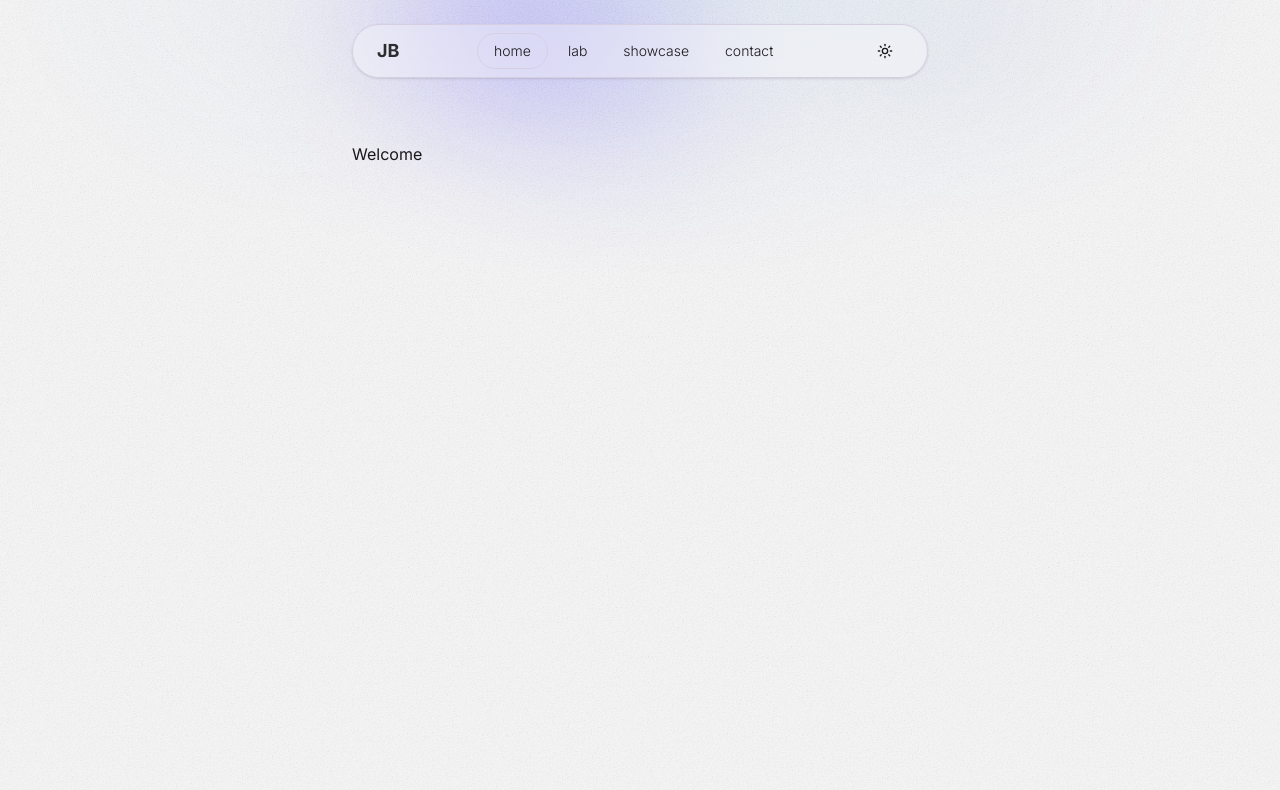
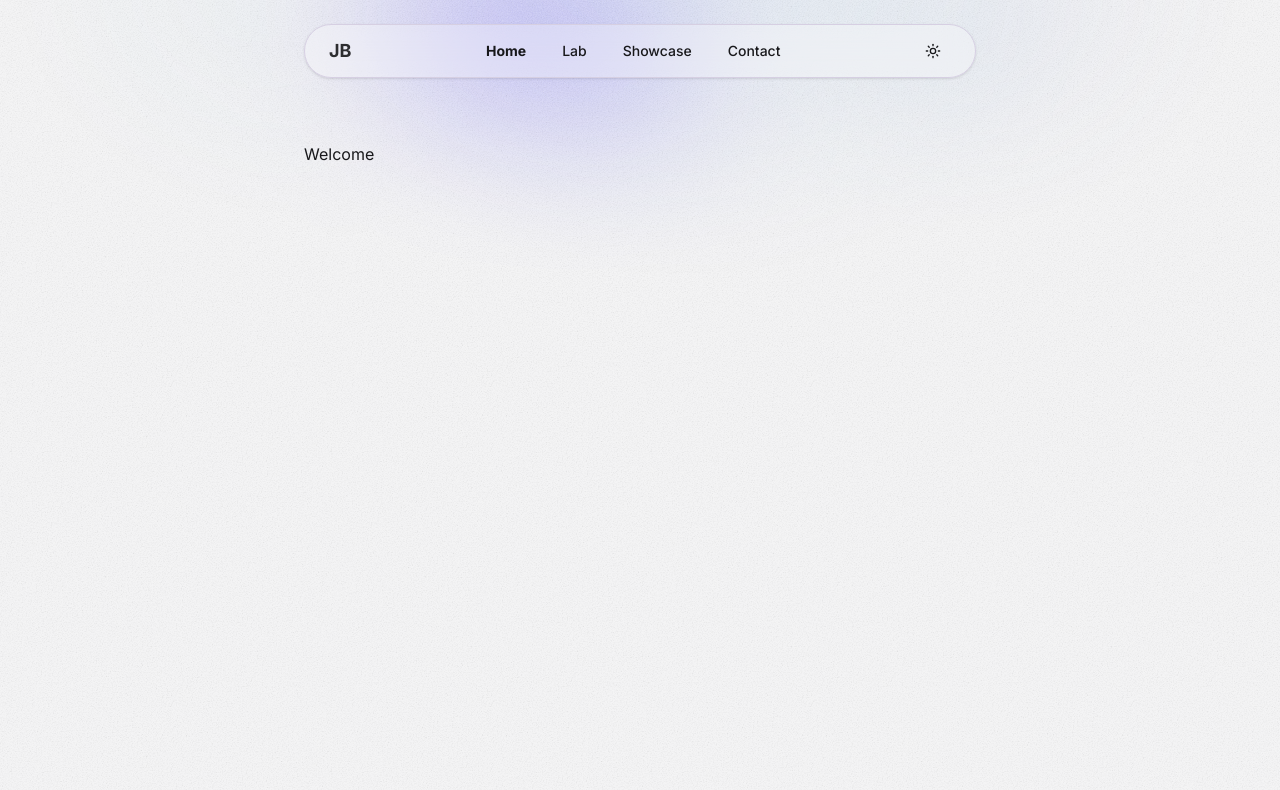
Before and after one commit to JD154/jblanco-portfolio, a React (Vite) app: page / in a window 1280 px wide. Shown: the top 790 px of the page. Built offline with nearby package versions, Linux system fonts and the light colour scheme.

Commit message:
feat: implement theme selection dropdown and update navigation labels

```diff
--- a/src/components/NavigationBar/components/NavigationItem.tsx
+++ b/src/components/NavigationBar/components/NavigationItem.tsx
@@ -14,8 +14,17 @@ export const NavigationItem: FC<NavigationItemProps> = ({ label, route, isActive
     <NavigationMenuItem>
       <NavigationMenuLink
         asChild
+        active={isActive}
+        style={
+          {
+            backgroundColor: 'transparent',
+            color: 'inherit',
+            padding: '0.5rem 1rem',
+            textDecoration: 'none',
+          } as React.CSSProperties
+        }
         className={navigationMenuTriggerStyle({
-          className: `font-light rounded-full bg-transparent ${isActive ? 'border' : null}`,
+          className: `hover:text-secondary ${isActive ? 'font-bold' : null}`,
         })}
       >
         <Link to={route}>{label}</Link>
--- a/src/components/NavigationBar/index.tsx
+++ b/src/components/NavigationBar/index.tsx
@@ -14,19 +14,19 @@ type pageRoutesType = {
 
 const pageRoutes: pageRoutesType[] = [
   {
-    label: 'home',
+    label: 'Home',
     route: '/',
   },
   {
-    label: 'lab',
+    label: 'Lab',
     route: '/lab',
   },
   {
-    label: 'showcase',
+    label: 'Showcase',
     route: '/showcase',
   },
   {
-    label: 'contact',
+    label: 'Contact',
     route: '/contact',
   },
 ];
--- /dev/null
+++ b/src/components/ThemeToggle/components/ThemesDropdown.tsx
@@ -0,0 +1,26 @@
+import { DropdownMenuContent, DropdownMenuItem } from '@/components/ui/dropdown-menu';
+import { AvailableThemes } from '@/typings';
+import { themeOptions } from '@/utils';
+import { FC } from 'react';
+
+interface ThemesDropdownProps {
+  theme: AvailableThemes;
+  setTheme: (theme: AvailableThemes) => void;
+}
+
+export const ThemesDropdown: FC<ThemesDropdownProps> = ({ theme, setTheme }) => {
+  return (
+    <DropdownMenuContent align="end" className="rounded-2xl">
+      {themeOptions.map(({ value, label }) => (
+        <DropdownMenuItem
+          key={value}
+          onClick={() => setTheme(value)}
+          className={theme === value ? 'font-bold' : ''}
+          disabled={theme === value}
+        >
+          {label}
+        </DropdownMenuItem>
+      ))}
+    </DropdownMenuContent>
+  );
+};
--- a/src/components/ThemeToggle/index.tsx
+++ b/src/components/ThemeToggle/index.tsx
@@ -1,17 +1,13 @@
 import { Moon, Sun } from 'lucide-react';
 
+import { useTheme } from '@/components/ThemeProvider';
 import { Button } from '@/components/ui/button';
-import {
-  DropdownMenu,
-  DropdownMenuContent,
-  DropdownMenuItem,
-  DropdownMenuTrigger,
-} from '@/components/ui/dropdown-menu';
-import { useTheme } from '@/components/ThemeProvider';
+import { DropdownMenu, DropdownMenuTrigger } from '@/components/ui/dropdown-menu';
 import { FC } from 'react';
+import { ThemesDropdown } from './components/ThemesDropdown';
 
 export const ThemeToggle: FC = () => {
-  const { setTheme } = useTheme();
+  const { theme, setTheme } = useTheme();
 
   return (
     <DropdownMenu>
@@ -22,11 +18,7 @@ export const ThemeToggle: FC = () => {
           <span className="sr-only">Toggle theme</span>
         </Button>
       </DropdownMenuTrigger>
-      <DropdownMenuContent align="end">
-        <DropdownMenuItem onClick={() => setTheme('light')}>Light</DropdownMenuItem>
-        <DropdownMenuItem onClick={() => setTheme('dark')}>Dark</DropdownMenuItem>
-        <DropdownMenuItem onClick={() => setTheme('system')}>System</DropdownMenuItem>
-      </DropdownMenuContent>
+      <ThemesDropdown theme={theme} setTheme={setTheme} />
     </DropdownMenu>
   );
 };
--- a/src/styles/index.css
+++ b/src/styles/index.css
@@ -12,7 +12,7 @@
 }
 
 main {
-  @apply mx-auto max-w-xl;
+  @apply mx-auto max-w-2xl;
 }
 
 button {
--- /dev/null
+++ b/src/utils/index.ts
@@ -0,0 +1,7 @@
+import { AvailableThemes } from '@/typings';
+
+export const themeOptions: { value: AvailableThemes; label: string }[] = [
+  { value: 'light', label: 'Light' },
+  { value: 'dark', label: 'Dark' },
+  { value: 'system', label: 'System' },
+];
```
